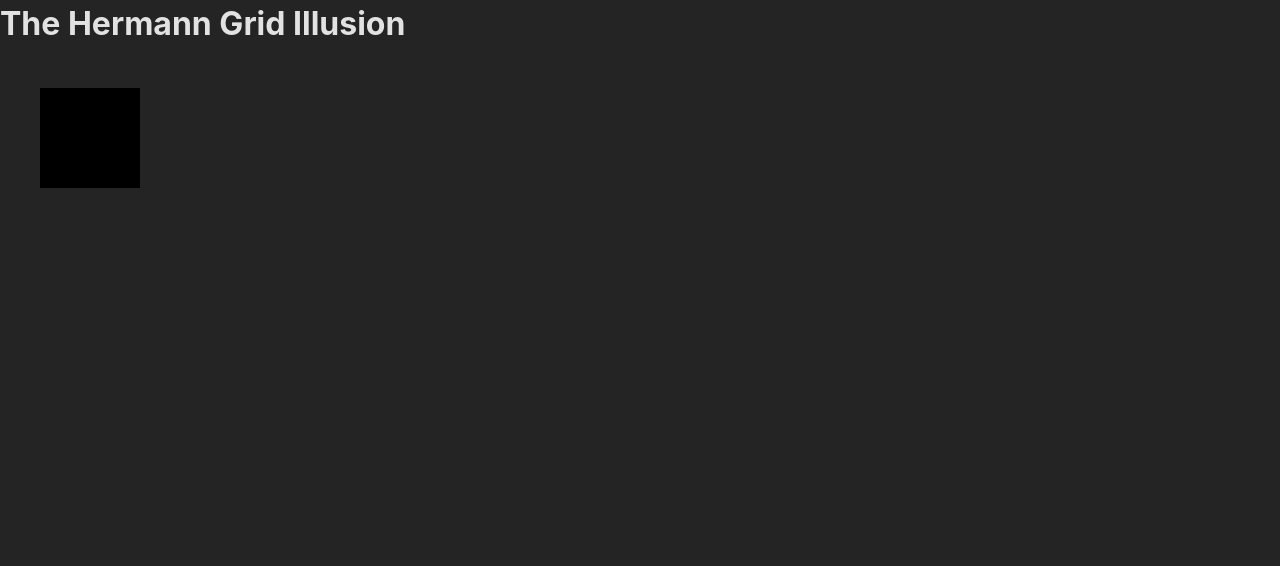
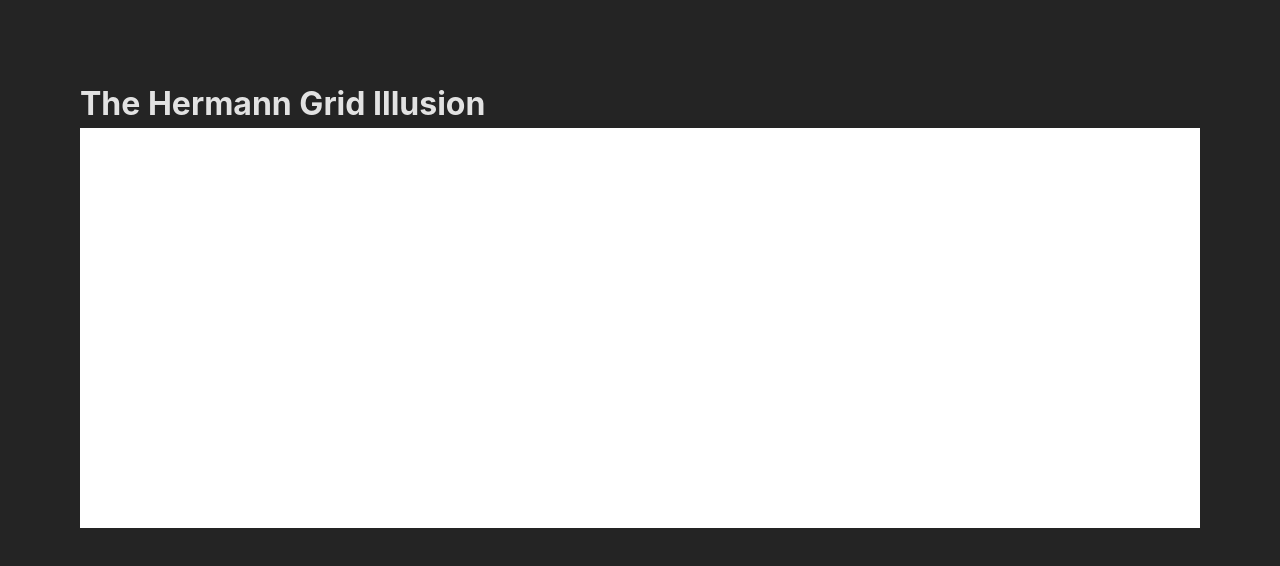
Before and after one commit to gr-eggory/hermann-grid, a website built with Vite: page index.html in a window 1280 px wide. Built offline with nearby package versions, Linux system fonts and the light colour scheme.

Commit message:
Sizing canvas on page load

```diff
--- a/index.html
+++ b/index.html
@@ -9,7 +9,9 @@
   <body>
     <div id="app">
       <h1>The Hermann Grid Illusion</h1>
-      <canvas id="hermann-grid" width="200" height="200"></canvas>
+      <div class="canvas-container">
+        <canvas id="hermann-grid" width="400" height="400"></canvas>
+      </div>
     </div>
     <script type="module" src="/src/main.ts"></script>
   </body>
--- a/src/main.ts
+++ b/src/main.ts
@@ -3,8 +3,13 @@ import "./style.css";
 const main = () => {
   const canvas = document.getElementById("hermann-grid") as HTMLCanvasElement;
   const ctx = canvas.getContext("2d") as CanvasRenderingContext2D;
+  const container = document.querySelector(
+    ".canvas-container"
+  ) as HTMLDivElement;
 
-  ctx.fillRect(40, 40, 100, 100);
+  const containerRect = container.getBoundingClientRect();
+  canvas.width = containerRect.width;
+
 };
 
 main();
--- a/src/style.css
+++ b/src/style.css
@@ -28,4 +28,10 @@ body {
 
 #app {
   min-height: 100vh;
+  padding: 5rem;
 }
+
+
+canvas {
+  background-color: white;
+}
```
